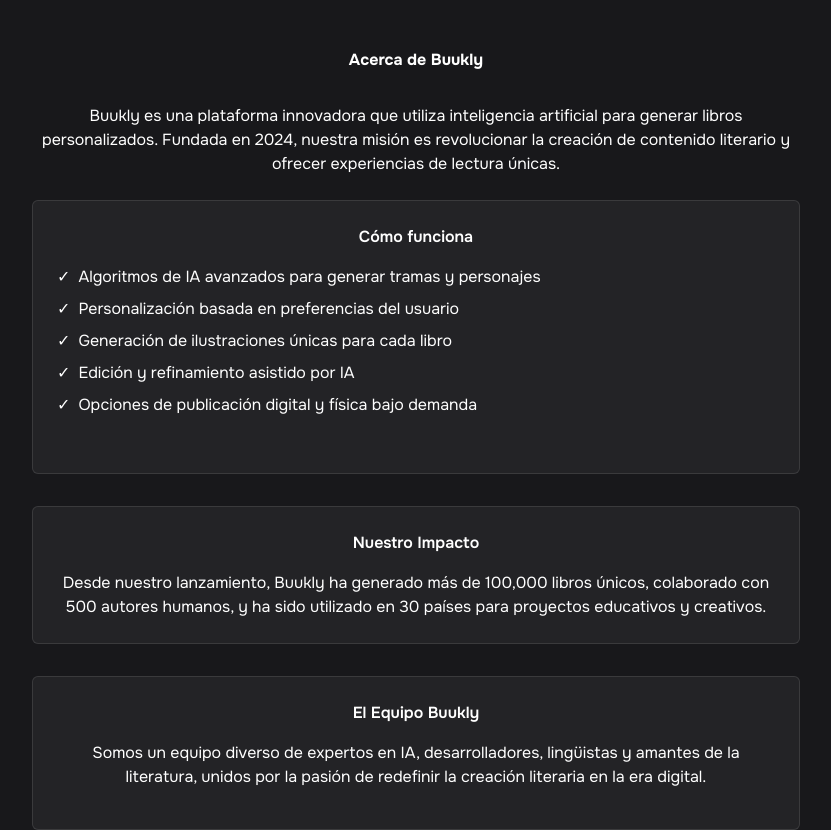
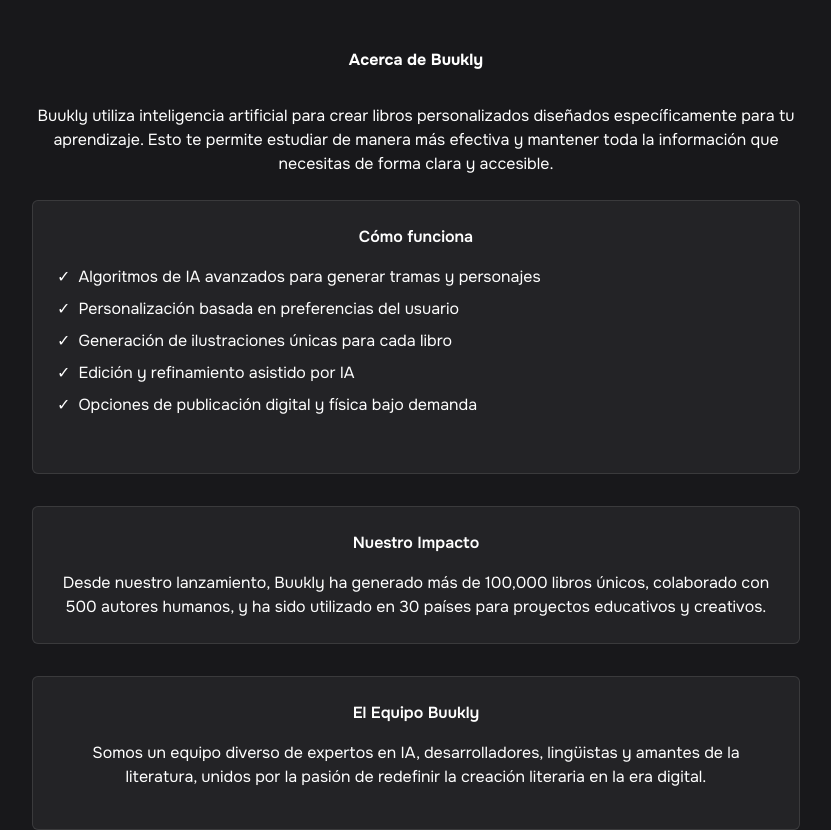
Before and after one commit to pdromoreno7/buukly-hackaton-vercel-2024, a Next.js app: page /about in a window 1280 px wide. Shown: the top 830 px of the page, without its empty margins (224-1055 px from the left). Built offline with nearby package versions, Linux system fonts and the light colour scheme.

Commit message:
ajustando texto en about met

```diff
--- a/src/app/about/page.tsx
+++ b/src/app/about/page.tsx
@@ -10,10 +10,10 @@
         </h1>
 
         <p className='text-lg mb-6 text-center'>
-          Buukly es una plataforma innovadora que utiliza inteligencia
-          artificial para generar libros personalizados. Fundada en 2024,
-          nuestra misión es revolucionar la creación de contenido literario y
-          ofrecer experiencias de lectura únicas.
+          Buukly utiliza inteligencia artificial para crear libros
+          personalizados diseñados específicamente para tu aprendizaje. Esto te
+          permite estudiar de manera más efectiva y mantener toda la información
+          que necesitas de forma clara y accesible.
         </p>
 
         <div className='bg mb-8 rounded-lg rounded-md border border-neutral-400/25 p-6 dark:border-white/10 dark:bg-white/5'>
```
